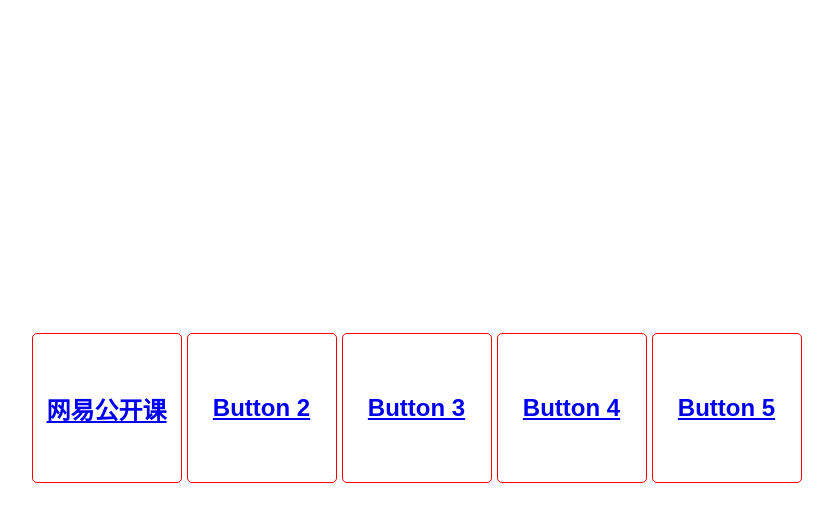
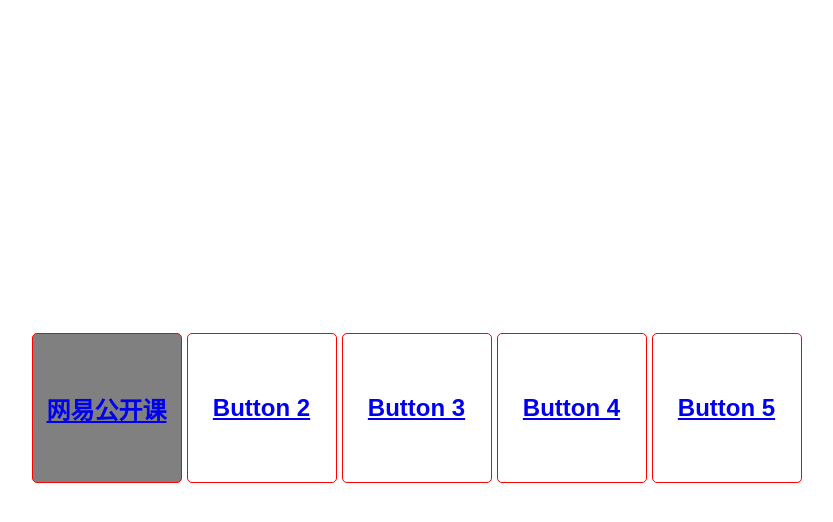
Before and after one commit to rawbean/appletv, a plain HTML site: page index.html in a window 1280 px wide. In both pictures the pointer is over the button "网易公开课". Shown: the whole page, without its empty margins (221-1054 px from the left). Drawn offline with Linux system fonts and the light colour scheme.

Commit message:
Update index.html

```diff
--- a/index.html
+++ b/index.html
@@ -25,7 +25,7 @@
 		}
 
 		button:hover {
-			background-color: #gray;
+			background-color: gray;
 		}
 
 		button:focus {
```
